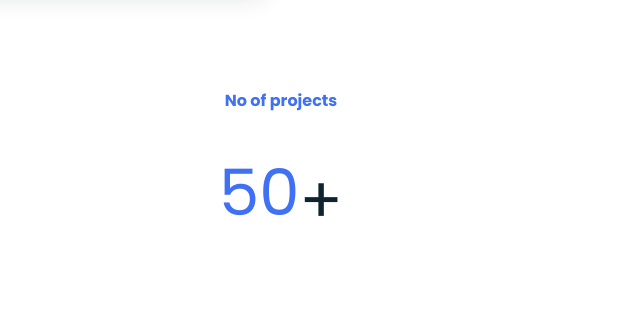
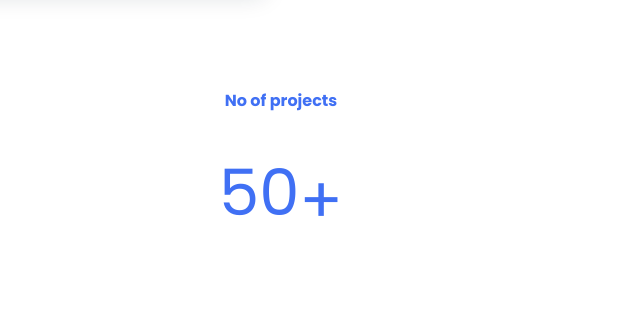
Before and after one commit to gilbert43/gilbert43.github.io, a plain HTML site: page index.html in a window 1280 px wide. Shown: the part 2180-2502 px from the top of the page, 359-999 px from the left. Drawn offline with nearby package versions, Linux system fonts and the light colour scheme; some packages are replaced by stand-ins of ours.

Commit message:
Update style.css

```diff
--- a/assets/css/style.css
+++ b/assets/css/style.css
@@ -132,6 +132,13 @@ img{
 	z-index: var(--z-fixed);
 	background-color: #fff;
 	box-shadow: 0 1px 4px rgba(146,161,176,.15);
+}
+.num{
+	align-items: center;
+	font-size: var(--h2-font-size);
+	color: var(--first-color);
+	text-align: center;
+
 }
 .nav{
 	height: var(--header-height);
```
